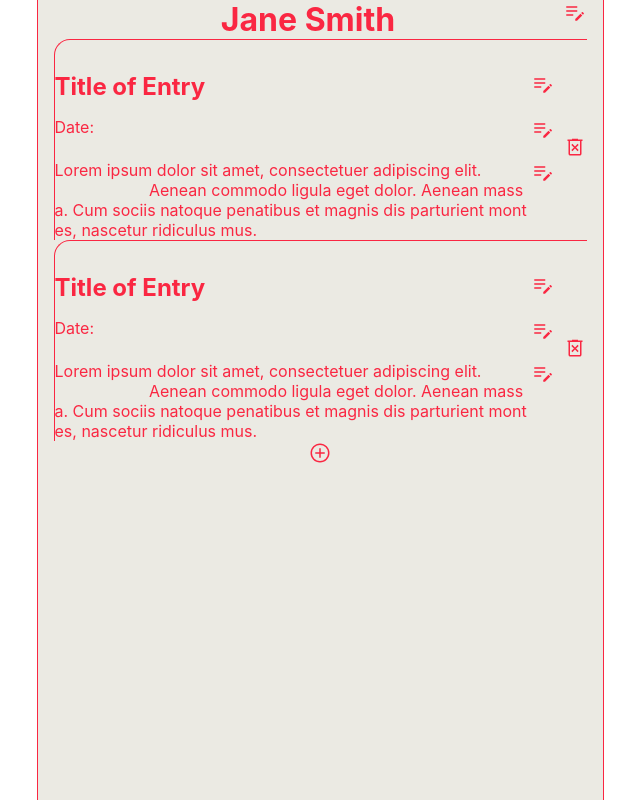
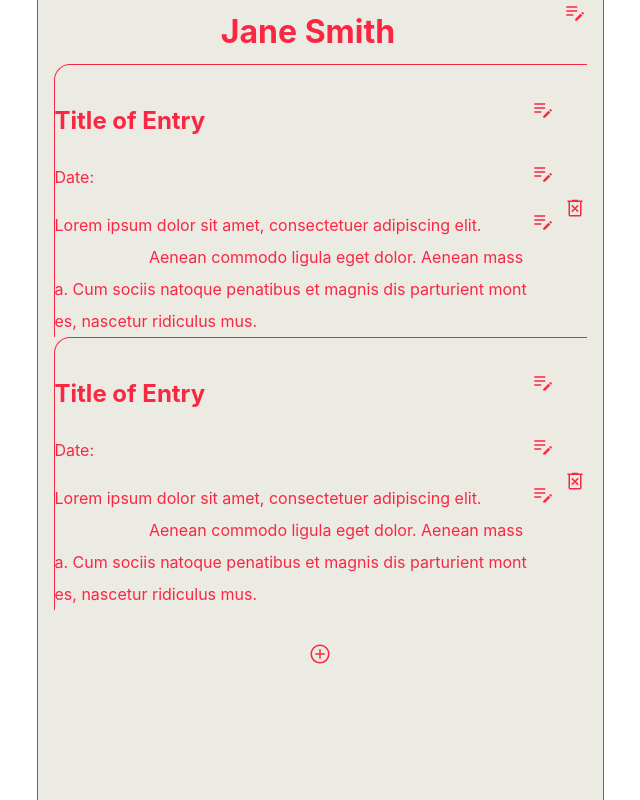
Before and after one commit to Rxthew/journalmaker, a React (Create React App) app: page / in a window 1280 px wide. Shown: the whole page, without its empty margins (320-960 px from the left). Built offline with nearby package versions, Linux system fonts and the light colour scheme.

Commit message:
Add line-height for text; and margin-top for aside

```diff
--- a/src/App.css
+++ b/src/App.css
@@ -60,6 +60,9 @@ html {
 
 }
 
+aside {
+    margin-top: 2rem;
+}
 
 aside, h1 {
     text-align: center;
@@ -116,6 +119,7 @@ form {
 
 h1 ,h2, p {
     flex-grow: 1;
+    line-height: 2em;
     white-space: pre-wrap;
     word-break: break-all;
 
```
